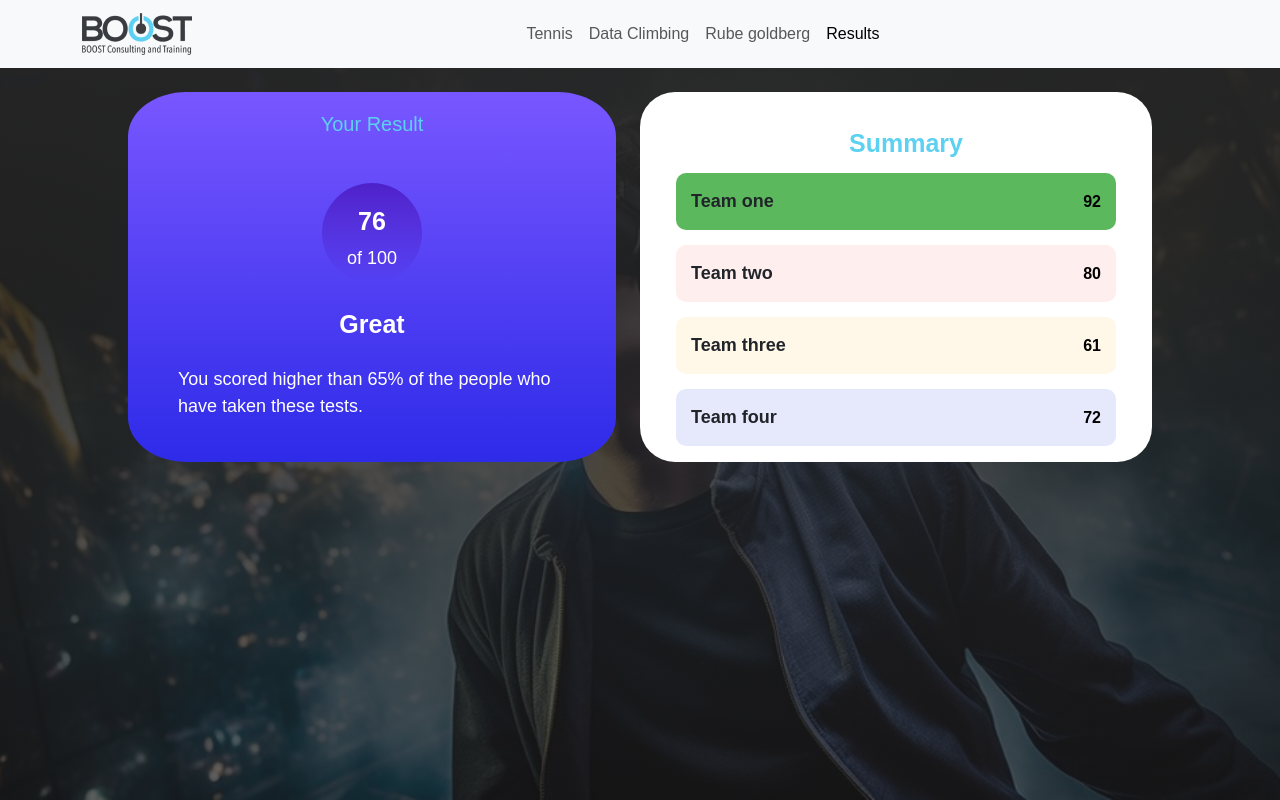
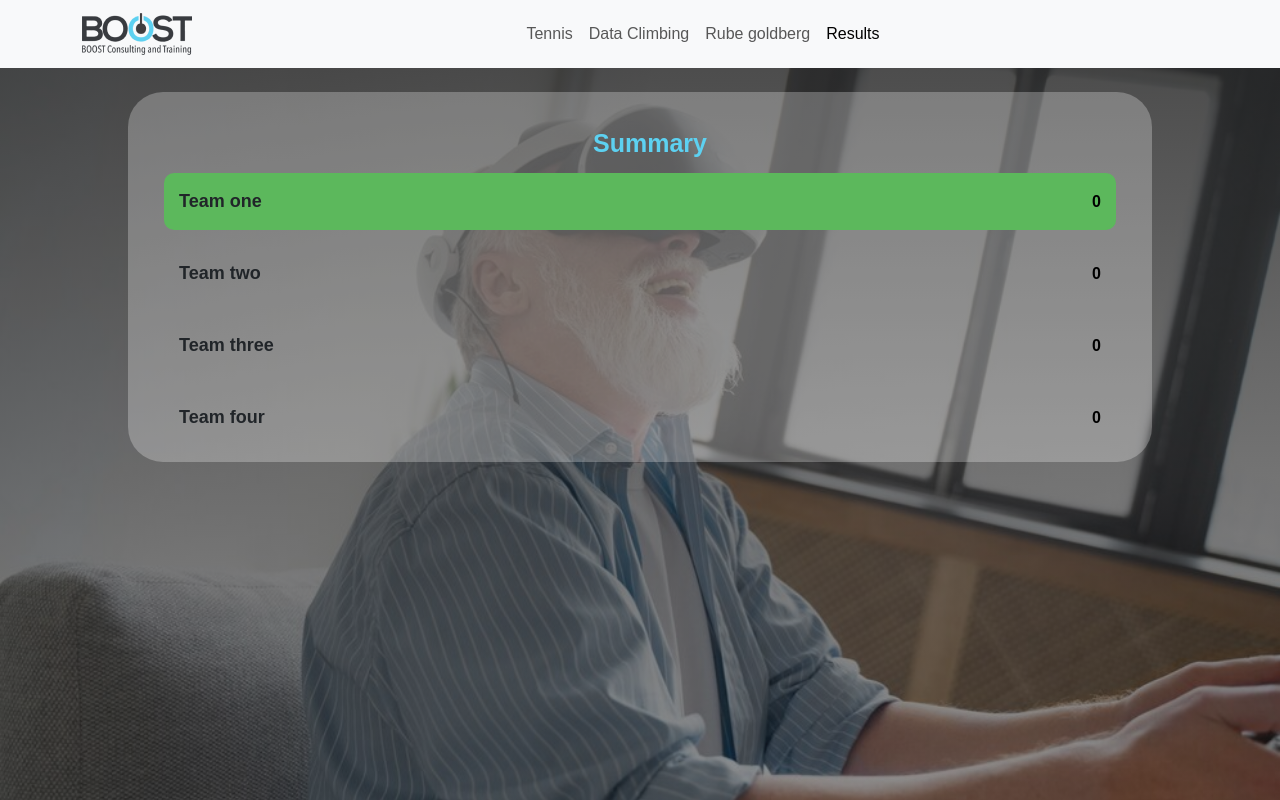
Before and after one commit to Mohamed-Ahmed10/score, a React (Vite) app: page /results in a window 1280 px wide. Built offline with nearby package versions, Linux system fonts and the light colour scheme.

Commit message:
MAke names dynamic

```diff
--- a/src/App.css
+++ b/src/App.css
@@ -1,5 +1,5 @@
 body {
-    background: linear-gradient(#262626, #1c1c1ca5), url(./assets/bg1.jpg) center center no-repeat;
+    background: linear-gradient(#262626d9, #1c1c1c7a), url(/src/assets/bg1.jpg) no-repeat;
     background-size: cover;
     min-height: 100vh;
 }
@@ -67,7 +67,7 @@ p {
 }
 
 .content {
-    background: white;
+    background: #ffffff44;
     display: grid;
     gap: 15px;
     width: 100%;
@@ -135,7 +135,7 @@ p {
 
 @media screen and (min-width: 475px) {
     .score_container {
-        grid-template-columns: 1fr 1fr;
+        grid-template-columns: 1fr;
         width: 80%;
         margin: auto;
     }
--- /dev/null
+++ b/src/context/Teams_context.jsx
@@ -0,0 +1,31 @@
+import { useState } from "react";
+import { createContext } from "react";
+
+export const TeamsContext = createContext()
+
+// eslint-disable-next-line react/prop-types
+const TeamsProvider = ({ children }) => {
+
+    let [teams, setTeams] = useState([
+        { name: "Team one", score: 0, id: 1 },
+        { name: "Team two", score: 0, id: 2 },
+        { name: "Team three", score: 0, id: 3 },
+        { name: "Team four", score: 0, id: 4 },
+    ])
+
+    let handleScore = (id, data) => {
+        typeof (data) === 'number'
+            ?
+            setTeams(teams.map(team => team.id === id && { ...team, score: data } || team))
+            :
+            setTeams(teams.map(team => team.id === id && { ...team, name: data } || team))
+    }
+
+    return (
+        <TeamsContext.Provider value={{ teams, handleScore }}>
+            {children}
+        </TeamsContext.Provider>
+    );
+}
+
+export default TeamsProvider;
--- a/src/context/Teams_data.jsx
+++ /dev/null
@@ -1,31 +0,0 @@
-import { useState } from "react";
-import { createContext } from "react";
-
-export const TeamsContext = createContext()
-
-// eslint-disable-next-line react/prop-types
-const TeamsProvider = ({ children }) => {
-
-    let [teams, setTeams] = useState([
-        { score: 0, id: 1 },
-        { score: 0, id: 2 },
-        { score: 0, id: 3 },
-        { score: 0, id: 4 },
-    ])
-
-    let handleScore = (id, score) => {
-        let scoreNum = Number(score);
-        let teamsCopy = teams.map(team => team.id === id && { score: scoreNum, id } || team);
-
-        setTeams(teamsCopy)
-        console.log(teams)
-    }
-
-    return (
-        <TeamsContext.Provider value={{ teams, handleScore }}>
-            {children}
-        </TeamsContext.Provider>
-    );
-}
-
-export default TeamsProvider;
--- a/src/main.jsx
+++ b/src/main.jsx
@@ -3,7 +3,7 @@ import ReactDOM from 'react-dom/client'
 import App from './App.jsx'
 import { BrowserRouter } from "react-router-dom"
 import 'bootstrap/dist/css/bootstrap.min.css';
-import TeamsProvider from './context/Teams_data.jsx';
+import TeamsProvider from './context/Teams_context.jsx';
 
 ReactDOM.createRoot(document.getElementById('root')).render(
   <React.StrictMode>
--- a/src/views/Data_entry.jsx
+++ b/src/views/Data_entry.jsx
@@ -1,6 +1,6 @@
 import { useContext } from 'react';
 import Form from 'react-bootstrap/Form';
-import { TeamsContext } from '../context/Teams_data';
+import { TeamsContext } from '../context/Teams_context';
 
 export default function Data_entry() {
     let team = useContext(TeamsContext)
@@ -12,28 +12,56 @@ export default function Data_entry() {
                 className="w-50 mx-auto mt-4"
                 type="text"
                 onChange={(event) => team.handleScore(1, event.target.value)}
-                placeholder="Team 1 score" />
+                placeholder="Team 1 name"
+            />
+            <Form.Control
+                className="w-50 mx-auto mt-4"
+                type="number"
+                onChange={(event) => team.handleScore(1, +event.target.value)}
+                placeholder="Team 1 score"
+            />
             <hr />
             <h3 className='score_title text-center text-white my-3'>Team two</h3>
             <Form.Control
                 className="w-50 mx-auto mt-4"
                 type="text"
                 onChange={(event) => team.handleScore(2, event.target.value)}
-                placeholder="Team 2 score" />
+                placeholder="Team 2 name"
+            />
+            <Form.Control
+                className="w-50 mx-auto mt-4"
+                type="number"
+                onChange={(event) => team.handleScore(2, +event.target.value)}
+                placeholder="Team 2 score"
+            />
             <hr />
             <h3 className='score_title text-center text-white my-3'>Team three</h3>
             <Form.Control
                 className="w-50 mx-auto mt-4"
                 type="text"
                 onChange={(event) => team.handleScore(3, event.target.value)}
-                placeholder="Team 3 score" />
+                placeholder="Team 3 name"
+            />
+            <Form.Control
+                className="w-50 mx-auto mt-4"
+                type="number"
+                onChange={(event) => team.handleScore(3, +event.target.value)}
+                placeholder="Team 3 score"
+            />
             <hr />
             <h3 className='score_title text-center text-white my-3'>Team four</h3>
             <Form.Control
                 className="w-50 mx-auto mt-4"
                 type="text"
                 onChange={(event) => team.handleScore(4, event.target.value)}
-                placeholder="Team 4 score" />
+                placeholder="Team 4 name"
+            />
+            <Form.Control
+                className="w-50 mx-auto mt-4"
+                type="number"
+                onChange={(event) => team.handleScore(4, +event.target.value)}
+                placeholder="Team 4 score"
+            />
             <hr />
         </div>
     )
--- a/src/views/Results.jsx
+++ b/src/views/Results.jsx
@@ -1,8 +1,13 @@
+import { TeamsContext } from "../context/Teams_context"
+import { useContext } from "react"
+
 export default function Results() {
+    let teams = useContext(TeamsContext)
+
     return (
-        <div>Home
-            <div className="score_container">
-                <div className="highlight me-4">
+        <div>
+            <div className="score_container justify-content-center">
+                {/* <div className="highlight me-4">
                     <h1>Your Result</h1>
                     <div className="circle">
                         <span className="mb-1">76</span>
@@ -13,25 +18,18 @@ export default function Results() {
                     <p>
                         You scored higher than 65% of the people who have taken these tests.
                     </p>
-                </div>
-                <div className="content p-3">
+                </div> */}
+                <div className="content p-3 mt-4">
                     <h2 className="summary text-center">Summary</h2>
-                    <div className="summary-item fw-bold green">
-                        <p>Team one</p>
-                        <span>92</span>
-                    </div>
-                    <div className="summary-item fw-bold red">
-                        <p>Team two</p>
-                        <span>80</span>
-                    </div>
-                    <div className="summary-item fw-bold orange">
-                        <p>Team three</p>
-                        <span>61</span>
-                    </div>
-                    <div className="summary-item fw-bold cobalt">
-                        <p>Team four</p>
-                        <span>72</span>
-                    </div>
+                    {/* Add green */}
+                    {
+                        teams.teams.map((team, index) =>
+                            <div key={team.id} className={`summary-item fw-bold ${index === 0 ? 'green' : ''}`}>
+                                <p>{team.name}</p>
+                                <span>{team.score}</span>
+                            </div>
+                        )
+                    }
                 </div>
             </div>
         </div>
--- a/src/views/Rube.jsx
+++ b/src/views/Rube.jsx
@@ -3,7 +3,7 @@ import { Button, Badge } from "react-bootstrap";
 import audioPath from '../assets/audios/switch_players.mp3'
 
 export default function Rube() {
-    const [time, setTime] = useState(240); // 4 minutes in seconds
+    const [time, setTime] = useState(5); // 4 minutes in seconds
     const [isRunning, setIsRunning] = useState(false);
 
     useEffect(() => {
```
Also changed, not shown: src/assets/bg1.jpg, src/assets/bg2.jpg (deleted).
